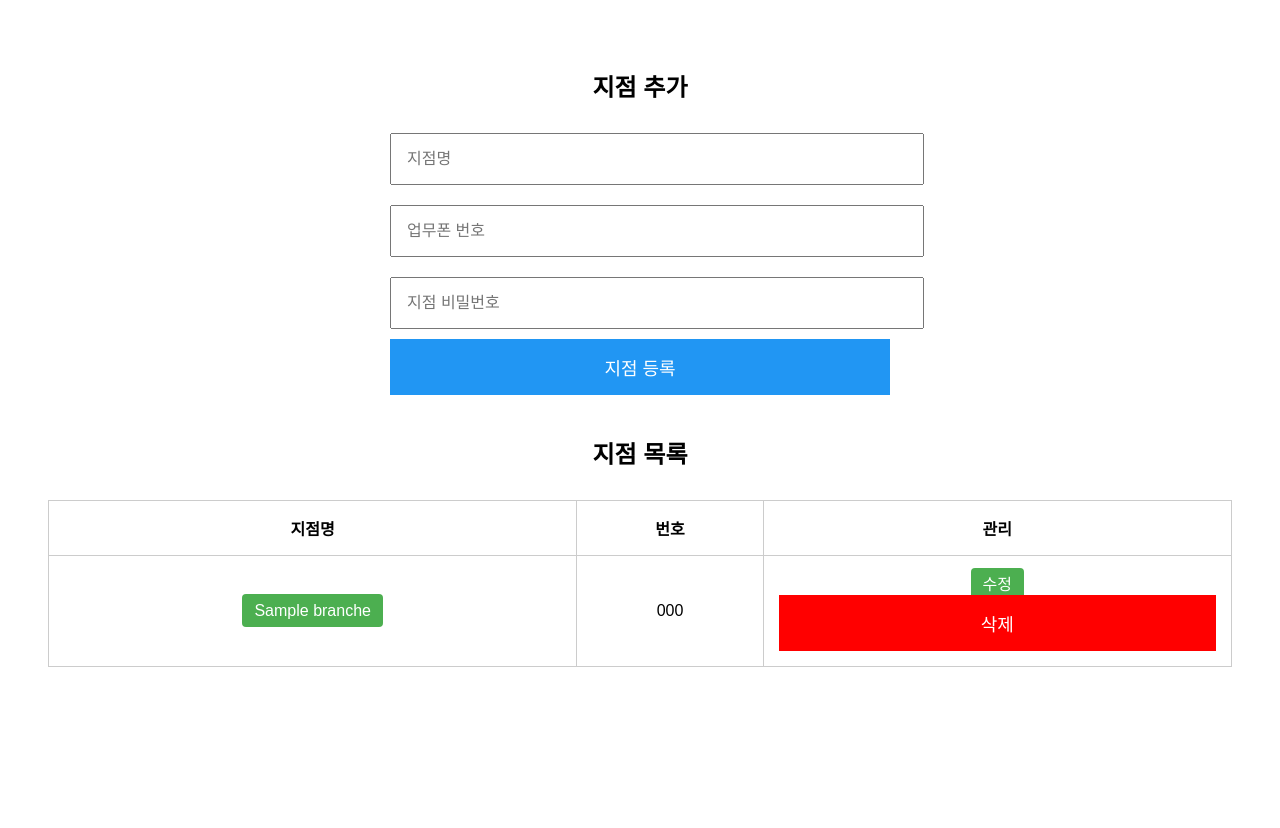
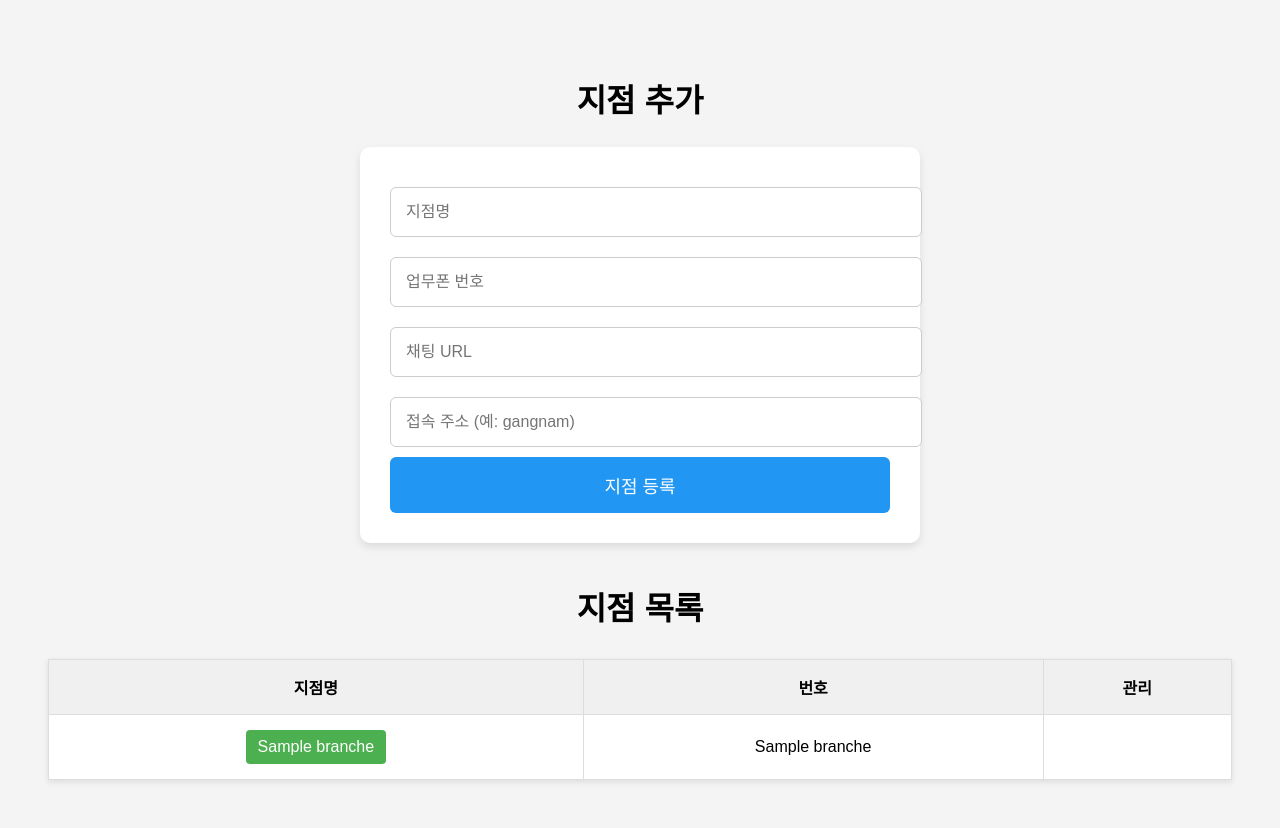
Before and after one commit to choiwonkyu/flask-qr-app, a Flask app: page /admin/add in a window 1280 px wide. Before the commit the page ends 667 px from the top, so only its background shows below. Run offline with Flask 3, Linux system fonts and the light colour scheme; the visitor is signed in with stand-in values (Sample User, id 1); a database or web service that is not in the repository returns one stand-in record (values such as "Sample title"); some libraries are stand-ins or nearby versions.

Commit message:
🔄 기능 수정 및 업데이트

```diff
--- a/templates/add_branch.html
+++ b/templates/add_branch.html
@@ -6,20 +6,27 @@
         body {
             font-family: sans-serif;
             padding: 40px;
+            background-color: #f4f4f4;
         }
         h2 {
             text-align: center;
+            font-size: 32px;
         }
         form {
             max-width: 500px;
             margin: 0 auto 40px;
-            text-align: center;
+            background-color: white;
+            padding: 30px;
+            border-radius: 10px;
+            box-shadow: 0 4px 8px rgba(0,0,0,0.1);
         }
         input {
             width: 100%;
             padding: 15px;
             margin: 10px 0;
             font-size: 16px;
+            border: 1px solid #ccc;
+            border-radius: 6px;
         }
         button {
             width: 100%;
@@ -28,17 +35,26 @@
             background-color: #2196F3;
             color: white;
             border: none;
+            border-radius: 6px;
             cursor: pointer;
+        }
+        button:hover {
+            background-color: #1976D2;
         }
         table {
             width: 100%;
             border-collapse: collapse;
             margin-top: 30px;
+            background-color: white;
+            box-shadow: 0 2px 6px rgba(0,0,0,0.1);
         }
         th, td {
             padding: 15px;
-            border: 1px solid #ccc;
+            border: 1px solid #ddd;
             text-align: center;
+        }
+        th {
+            background-color: #f0f0f0;
         }
         a.button {
             background-color: #4CAF50;
@@ -46,6 +62,7 @@
             color: white;
             text-decoration: none;
             border-radius: 4px;
+            display: inline-block;
         }
         form.inline {
             display: inline;
@@ -57,7 +74,8 @@
     <form method="post">
         <input type="text" name="name" placeholder="지점명" required>
         <input type="text" name="phone" placeholder="업무폰 번호" required>
-        <input type="password" name="password" placeholder="지점 비밀번호" required>
+        <input type="text" name="chat_url" placeholder="채팅 URL" required>
+        <input type="text" name="slug" placeholder="접속 주소 (예: gangnam)" required>
         <button type="submit">지점 등록</button>
     </form>
 
@@ -70,13 +88,13 @@
         </tr>
         {% for branch in branches %}
         <tr>
-            <td><a href="{{ url_for('branch_page', branch_id=branch.id) }}" class="button">{{ branch.name }}</a></td>
-            <td>{{ branch.phone }}</td>
+            <td><a href="{{ url_for('branch_page', slug=branch[4]) }}" class="button">{{ branch[1] }}</a></td>
+            <td>{{ branch[2] }}</td>
             <td>
-                <a href="{{ url_for('edit_branch', branch_id=branch.id) }}" class="button">수정</a>
-                <form action="{{ url_for('delete_branch', branch_id=branch.id) }}" method="post" class="inline">
-                    <button style="background-color: red;">삭제</button>
-                </form>
+                <!-- 수정/삭제 기능이 필요하면 이곳에 버튼 추가 가능 -->
+                <!-- 예:
+                <a href="{{ url_for('edit_branch', branch_id=branch[0]) }}" class="button">수정</a>
+                -->
             </td>
         </tr>
         {% endfor %}
```
